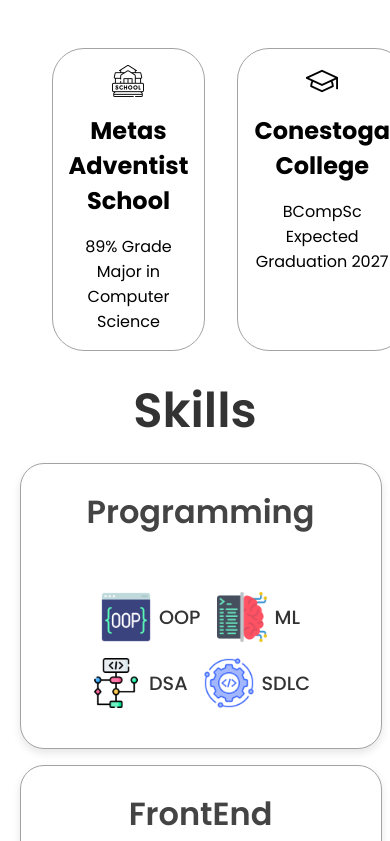
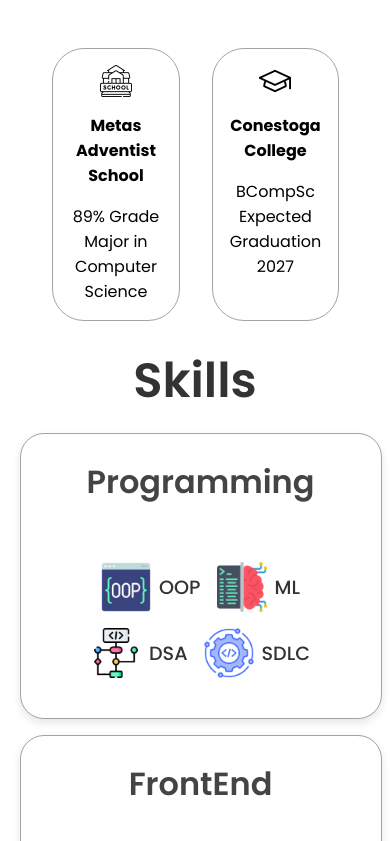
Before and after one commit to HenilJariwala/Henil-Jariwala, a plain HTML site: page index.html in a window 390 px wide. Shown: the part 2027-2868 px from the top of the page. Drawn offline with nearby package versions, Linux system fonts and the light colour scheme.

Commit message:
font size fixed

```diff
--- a/mediaqueries.css
+++ b/mediaqueries.css
@@ -196,12 +196,14 @@
     justify-content: center;
     flex-direction: row;
     gap: 1rem;
+    padding: 0.5rem 0.5rem;
   }
 
   .contact-item a,
   h3 {
-    font-size: 1.5rem;
+    font-size: 1rem;
   }
+
   .nav-links1 {
     flex-direction: column;
     padding-left: 0;
@@ -290,6 +292,11 @@
     margin: 0 auto;
   }
 
+  .contact-item a,
+  h3 {
+    font-size: 1rem;
+  }
+
   nav {
     justify-content: space-around;
     align-items: center;
```
